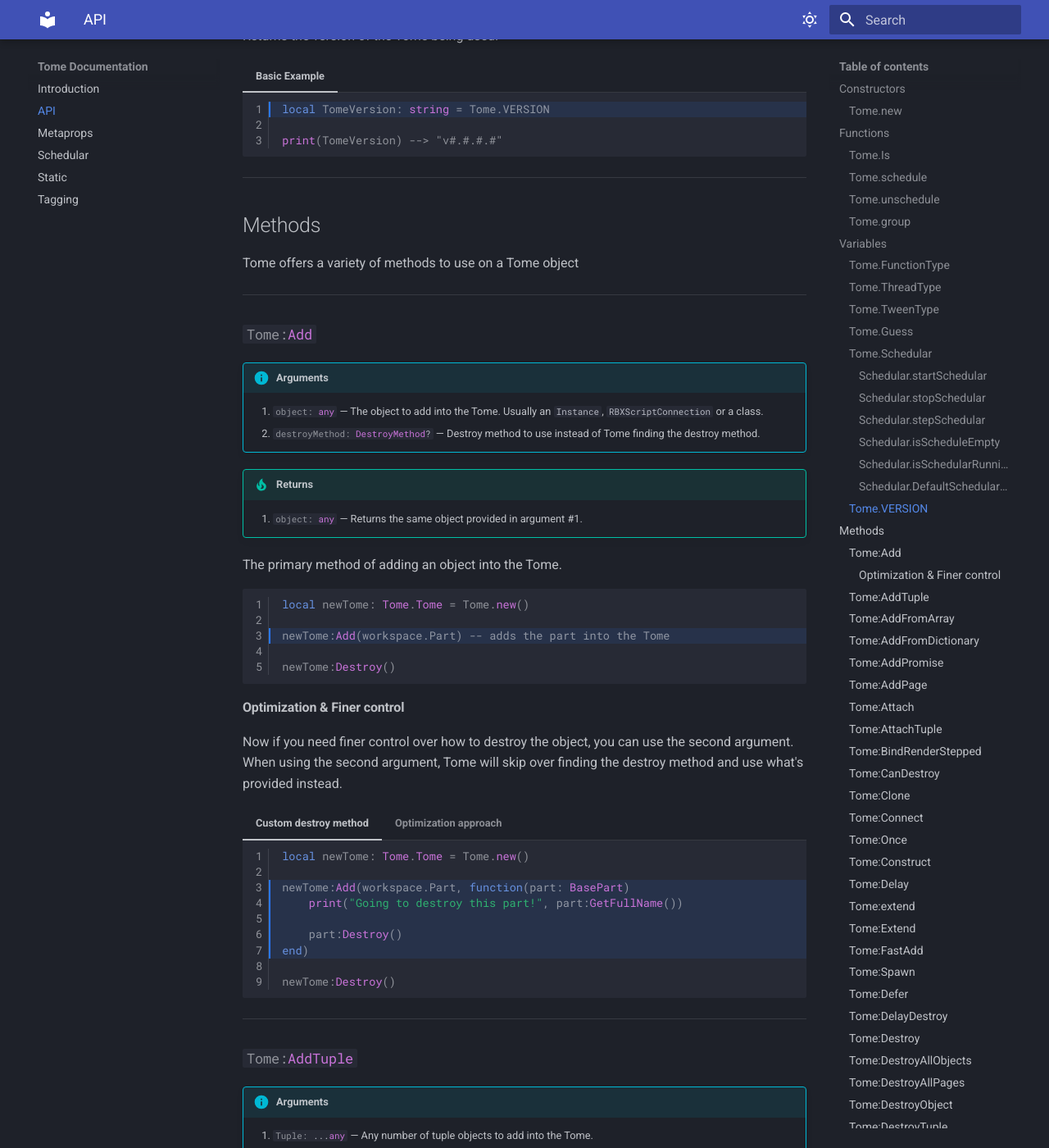
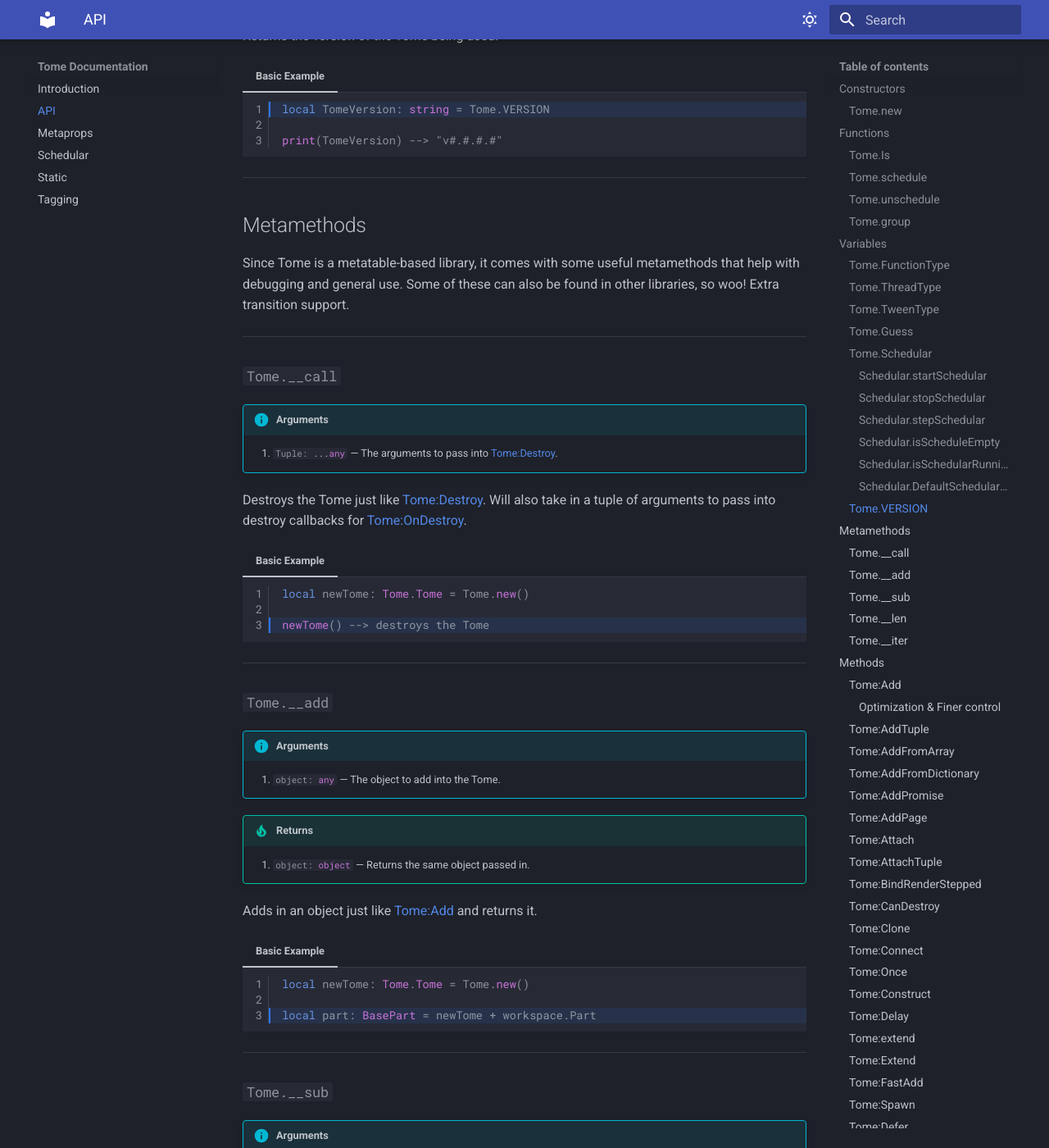
Before and after one commit to y29r/tome-docs, an MkDocs documentation site: the page built from docs/API.md, in a window 1280 px wide and 1400 px high, scrolled down 5911 px. Shown: the whole window at 82% size. Built offline with MkDocs 1.6.1 and Material for MkDocs 9.7.7, drawn with Linux system fonts in a browser that asks for light colours; some of the changed text lies outside the part shown.

Commit message:
Added Metamethods

````diff
--- a/docs/API.md
+++ b/docs/API.md
@@ -4,6 +4,7 @@
 [Tome:Attach]: API.md/#tomeattach
 [Tome:Add]: API.md/#tomeadd
 [Tome:Destroy]: API.md/#tomedestroy
+[Tome:OnDestroy]: API.md/#tomeondestroy
 [Tome:Connect]: API.md/#tomeconnect
 [Tome:DestroyAllObjects]: API.md/#tomedestroyallobjects
 [Tome:DestroyAllPages]: API.md/#tomedestroyallpages
@@ -278,6 +279,119 @@ Returns the version of the Tome being used.
 
 ---
 
+## Metamethods
+Since Tome is a metatable-based library, it comes with some useful metamethods that help with debugging and general use. Some of these can also be found in other libraries, so woo! Extra transition support.
+
+---
+
+### `#!luau Tome.__call`
+
+!!! info "Arguments"
+	1. `#!luau Tuple: ...any` &mdash; The arguments to pass into [Tome:Destroy].
+
+<!-- !!! tip "Returns"
+	1. `#!luau tome: Tome` &mdash; Returns a new Tome object. -->
+
+Destroys the Tome just like [Tome:Destroy]. Will also take in a tuple of arguments to pass into destroy callbacks for [Tome:OnDestroy].
+
+=== "Basic Example"
+	```luau linenums="1" hl_lines="3-3"
+	local newTome: Tome.Tome = Tome.new()
+
+	newTome() --> destroys the Tome
+	```
+
+---
+
+### `#!luau Tome.__add`
+
+!!! info "Arguments"
+	1. `#!luau object: any` &mdash; The object to add into the Tome.
+
+!!! tip "Returns"
+	1. `#!luau object: object` &mdash; Returns the same object passed in.
+
+Adds in an object just like [Tome:Add] and returns it.
+
+=== "Basic Example"
+	```luau linenums="1" hl_lines="3-3"
+	local newTome: Tome.Tome = Tome.new()
+
+	local part: BasePart = newTome + workspace.Part
+	```
+
+---
+
+### `#!luau Tome.__sub`
+
+!!! info "Arguments"
+	1. `#!luau object: any` &mdash; The object to remove from the Tome.
+
+!!! tip "Returns"
+	1. `#!luau object: object` &mdash; Returns the same object passed in.
+
+Removes an object just like [Tome:Remove] and returns it.
+
+=== "Basic Example"
+	```luau linenums="1" hl_lines="5-5"
+	local newTome: Tome.Tome = Tome.new()
+
+	newTome:Add(workspace.Part)
+
+	local part: BasePart = newTome - workspace.Part
+	```
+
+---
+
+### `#!luau Tome.__len`
+
+<!-- !!! info "Arguments"
+	1. `#!luau object: any` &mdash; The object to remove from the Tome. -->
+
+!!! tip "Returns"
+	1. `#!luau objectCount: number` &mdash; The amount of objects.
+
+Returns the amount of objects inside the Tome.
+
+=== "Basic Example"
+	```luau linenums="1" hl_lines="6-6"
+	local newTome: Tome.Tome = Tome.new()
+
+	newTome:Add(workspace.Part)
+	newTome:Add(workspace.Part2)
+
+	print(#newTome) --> 2
+	```
+
+---
+
+### `#!luau Tome.__iter`
+
+<!-- !!! info "Arguments"
+	1. `#!luau object: any` &mdash; The object to remove from the Tome. -->
+
+!!! tip "Returns"
+	1. `#!luau iterator: () -> (any, DestroyMethod)` &mdash; A custom iterator.
+
+Returns a custom iterator to use in `#!luau for x in y do` that will iterate through all the objects within the Tome.
+
+=== "Basic Example"
+	```luau linenums="1" hl_lines="6-8"
+	local newTome: Tome.Tome = Tome.new()
+
+	newTome:Add(workspace.Part)
+	newTome:Add(workspace.Part2)
+
+	for object: BasePart, destroyMethod: Tome.DestroyMethod in newTome do
+		print(object, destroyMethod)
+	end
+
+	--> "Part", "Destroy"
+	--> "Part2", "Destroy"
+	```
+
+---
+
 ## Methods
 Tome offers a variety of methods to use on a Tome object
 
````
